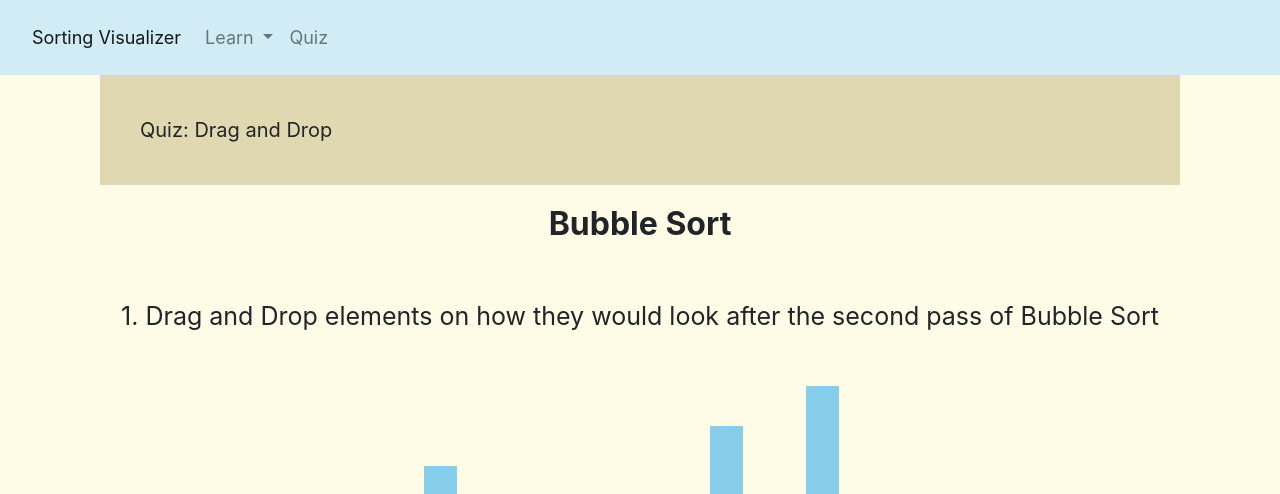
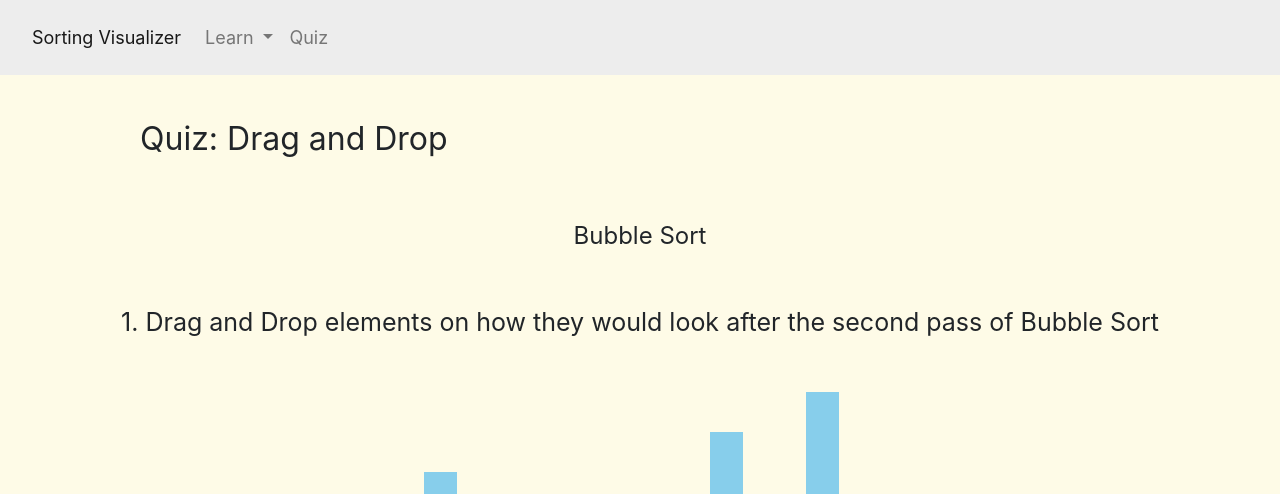
Before and after one commit to amalik3099/sorting-visualizer, a Flask app: page /quiz/1 in a window 1280 px wide. Shown: the top 494 px of the page. Run offline with Flask 2, Linux system fonts and the light colour scheme; some libraries are stand-ins or nearby versions.

Commit message:
Update main.css

```diff
--- a/static/main.css
+++ b/static/main.css
@@ -30,7 +30,7 @@
     color: #8ad0df;
 } */
 .bg-custom{
-    background-color: rgb(209, 236, 245);
+    background-color:rgb(237, 237, 237);
     font-size: large;
 }
 
@@ -361,8 +361,8 @@ textarea {
 }
 .topic{
     margin-top: 15px;
-    font-size: xx-large;
-    font-weight: 700;
+    font-size: x-large;
+
 }
 #help_div{
     margin-top: 30px;
@@ -687,10 +687,10 @@ margin-left: 50px;
 }
 
 .quizheader{
-    background-color: #E0D8B0;
+
 
     padding: 40px;
-    font-size: 20px;
+    font-size: xx-large;
 }
 
 .quizquestion{
@@ -763,65 +763,3 @@ margin-left: 50px;
     text-align: center;
     color:white
 }
-
-
-
-
-/* .down{
-    position: absolute;
-    top: 180px;
-    left: 10px;
-} */
-
-
-/* .button-53 {
-    background-color: #9983e0;
-    border: 0 solid #E5E7EB;
-    box-sizing: border-box;
-    color: #000000;
-    display: flex;
-    font-family: ui-sans-serif,system-ui,-apple-system,system-ui,"Segoe UI",Roboto,"Helvetica Neue",Arial,"Noto Sans",sans-serif,"Apple Color Emoji","Segoe UI Emoji","Segoe UI Symbol","Noto Color Emoji";
-    font-size: 1rem;
-    font-weight: 700;
-    justify-content: center;
-    line-height: 1.75rem;
-    padding: .75rem 1.65rem;
-    position: relative;
-    text-align: center;
-    text-decoration: none #000000 solid;
-    text-decoration-thickness: auto;
-    width: 100%;
-    max-width: 460px;
-    position: relative;
-    cursor: pointer;
-    transform: rotate(-2deg);
-    user-select: none;
-    -webkit-user-select: none;
-    touch-action: manipulation;
-}
-
-.button-53:focus {
-    outline: 0;
-}
-
-.button-53:after {
-    content: '';
-    position: absolute;
-    border: 1px solid #000000;
-    bottom: 4px;
-    left: 4px;
-    width: calc(100% - 1px);
-    height: calc(100% - 1px);
-}
-
-.button-53:hover:after {
-    bottom: 2px;
-    left: 2px;
-}
-
-@media (min-width: 768px) {
-    .button-53 {
-        padding: .75rem 3rem;
-        font-size: 1.25rem;
-    }
-} */
```
